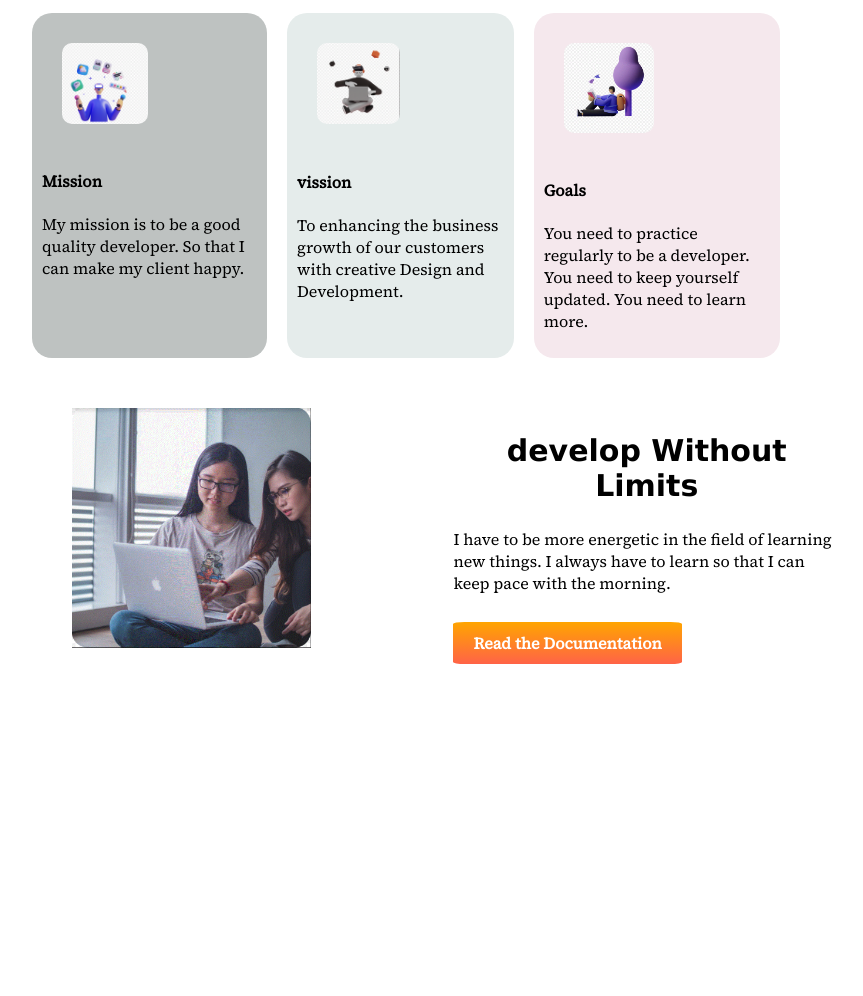
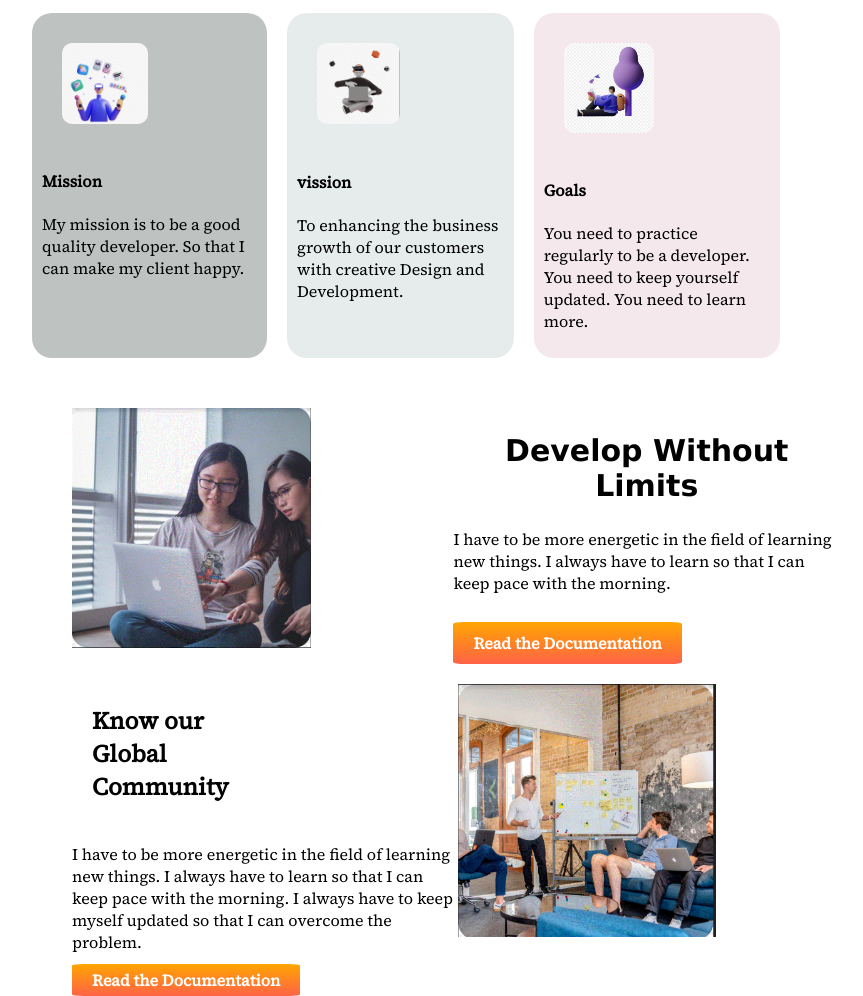
Before and after one commit to Sakilshikdar/Personal-Portfolio, a plain HTML site: page index.html in a window 1280 px wide. Shown: the part 565-1561 px from the top of the page, without its empty margins (178-1041 px from the left). Before the commit the page ends 1229 px from the top, so only its background shows below. Drawn offline with Linux system fonts and the light colour scheme.

Commit message:
secion-4 -end

```diff
--- a/index.html
+++ b/index.html
@@ -47,16 +47,39 @@
          </div>
     </div>
   </section>
+  <!--section-2-end-->
+
+   <!--section-3-start-->
   <section class="without-limits">
     <div>
       <img class="develop-image" src="New folder/pic2.GIF" alt="">
     </div>
     <dv class="new-thing">
-    <h2 class="Mission">  develop Without Limits</h2>
+    <h2 class="Mission">Develop Without Limits</h2>
     <p>I have to be more energetic in the field of learning new things. I always have to learn so that I can keep pace with the morning.</p></br>
     <a class="link-button-2" href="#">Read the Documentation</a>
     </div>
   </section>
+  <!--Section-3-end-->
+
+    <!--section-4-tart-->
+  <section class="section-4">
+    <div class="global-community">
+      <h2 class="Community">Know our Global Community</h2>
+      <p>I have to be more energetic in the field of learning new things. I always have to learn so that I can keep pace with the morning. I always have to keep myself updated so that I can overcome    the problem.</p>
+     <a class="link-button" href="#">Read the Documentation</a>
+      </div>
+      <div>
+     <img class="develop-image"
+     src="New folder/pic1.GIF">
+      </div>
+  </section>
+  <!--Section-4-end-->
+
+   <!--section-4-tart-->
+
+
+
 
 </body>
 </html>
--- a/style.css
+++ b/style.css
@@ -34,7 +34,7 @@ body{
 .link-button{
   text-decoration: none;
   background-image: linear-gradient(orange,tomato);
-  padding:10px 40px;
+  padding:5px 20px;
   border-radius:5%;
   color: white;
   font-weight: 700;
@@ -122,3 +122,24 @@ margin-top: 50px;
   color: white;
   font-weight: 700;
 }
+/*section-3-end*/
+
+/*section-4-start*/
+.Community{
+  width: 40%;
+  border-radius: 30px;
+  padding: 20px;
+}
+.section-4{
+display: flex;
+}
+.section-4 img{
+  width:40%;
+  margin-top: 30px;
+}
+.global-community{
+width:40%;
+margin-left:250px;
+margin-top:10px;
+size:40%;
+}
```
